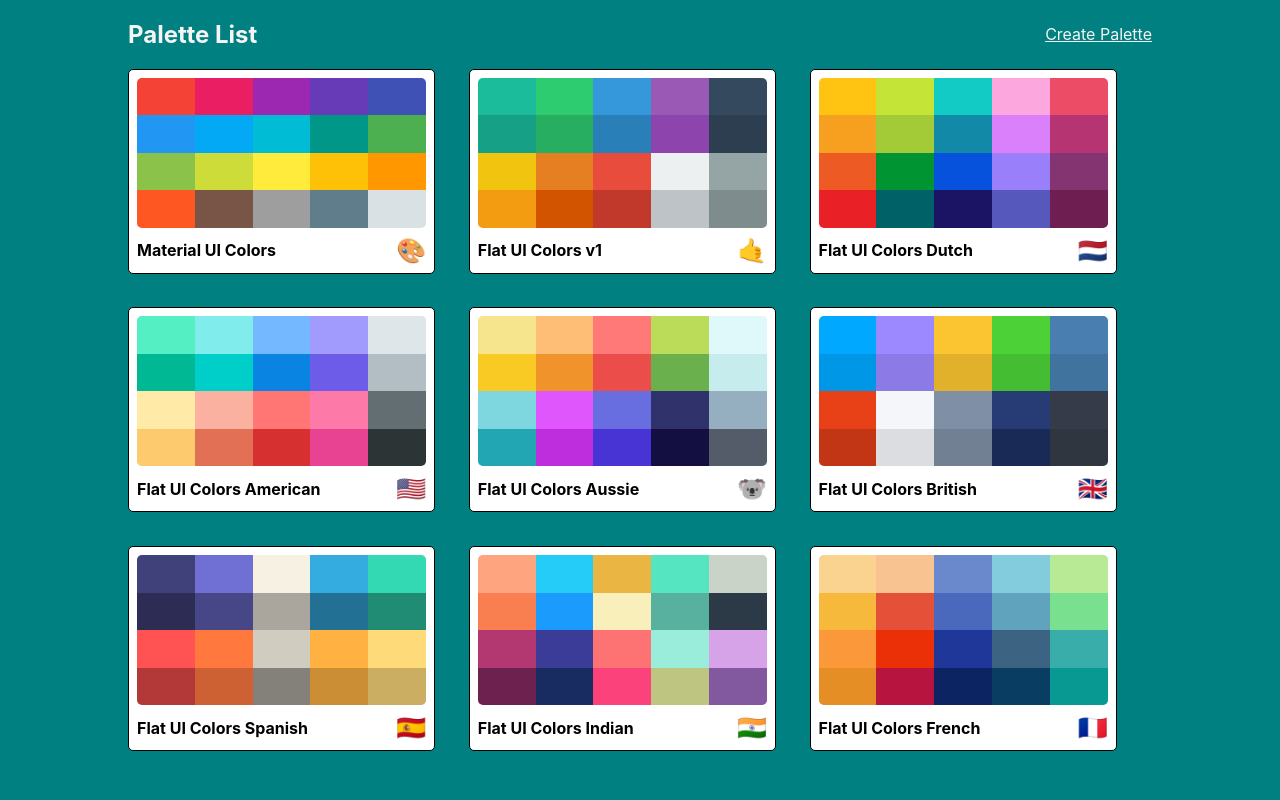
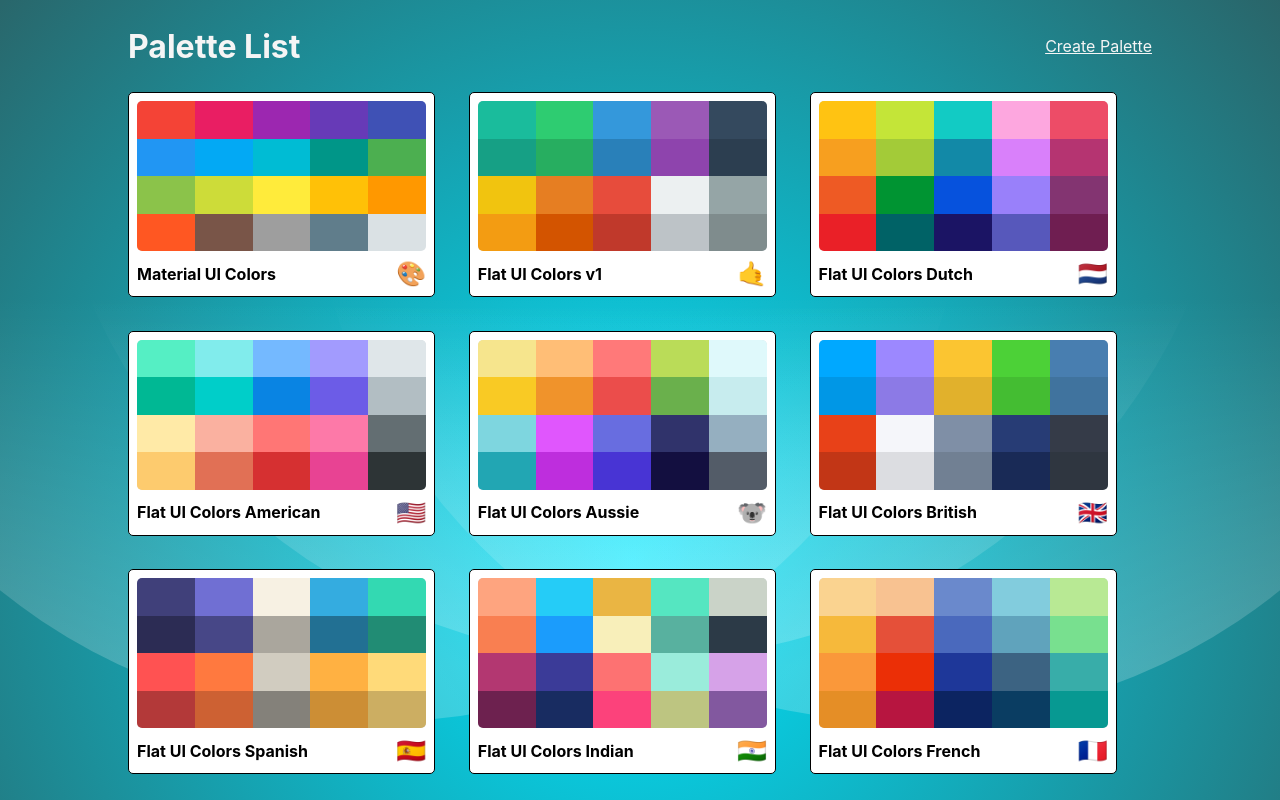
Before and after one commit to angelo93/color-lab, a React (Create React App) app: page / in a window 1280 px wide. Built offline with nearby package versions, Linux system fonts and the light colour scheme.

Commit message:
Add background to Palette List

```diff
--- a/src/PaletteList.js
+++ b/src/PaletteList.js
@@ -15,7 +15,7 @@
       <div className={classes.root}>
         <div className={classes.container}>
           <nav className={classes.nav}>
-            <h1>Palette List</h1>
+            <h1 className={classes.title}>Palette List</h1>
             <Link to="/palette/new">Create Palette</Link>
           </nav>
           <div className={classes.palettes}>
--- a/src/styles/PaletteListStyles.js
+++ b/src/styles/PaletteListStyles.js
@@ -1,14 +1,23 @@
 import sizes from "./sizes";
+import bg from "./bg.svg";
 
 export default {
   root: {
-    backgroundColor: "teal",
+    backgroundColor: "#324b4b",
+    backgroundImage: `url(${bg})`,
+    backgroundAttachemnt: "fixed",
+    backgroundSize: "cover",
+    backgroundPosition: "center",
+    /* background by SVGBackgrounds.com */
     height: "100vh",
     display: "flex",
     alignItems: "flex-start",
     justifyContent: "center",
-    overflow: "hidden scroll",
+    overflow: "scroll",
     scrollbarWidth: "none",
+  },
+  title: {
+    fontSize: "2rem",
   },
   container: {
     width: "50%",
@@ -44,7 +53,7 @@
     },
     [sizes.down("xs")]: {
       gridTemplateColumns: "repeat(1, 100%)",
-      gridGap: "1rem",
+      gridGap: "1.4rem",
     },
   },
 };
```
Also changed, not shown: src/styles/bg.svg (added).
